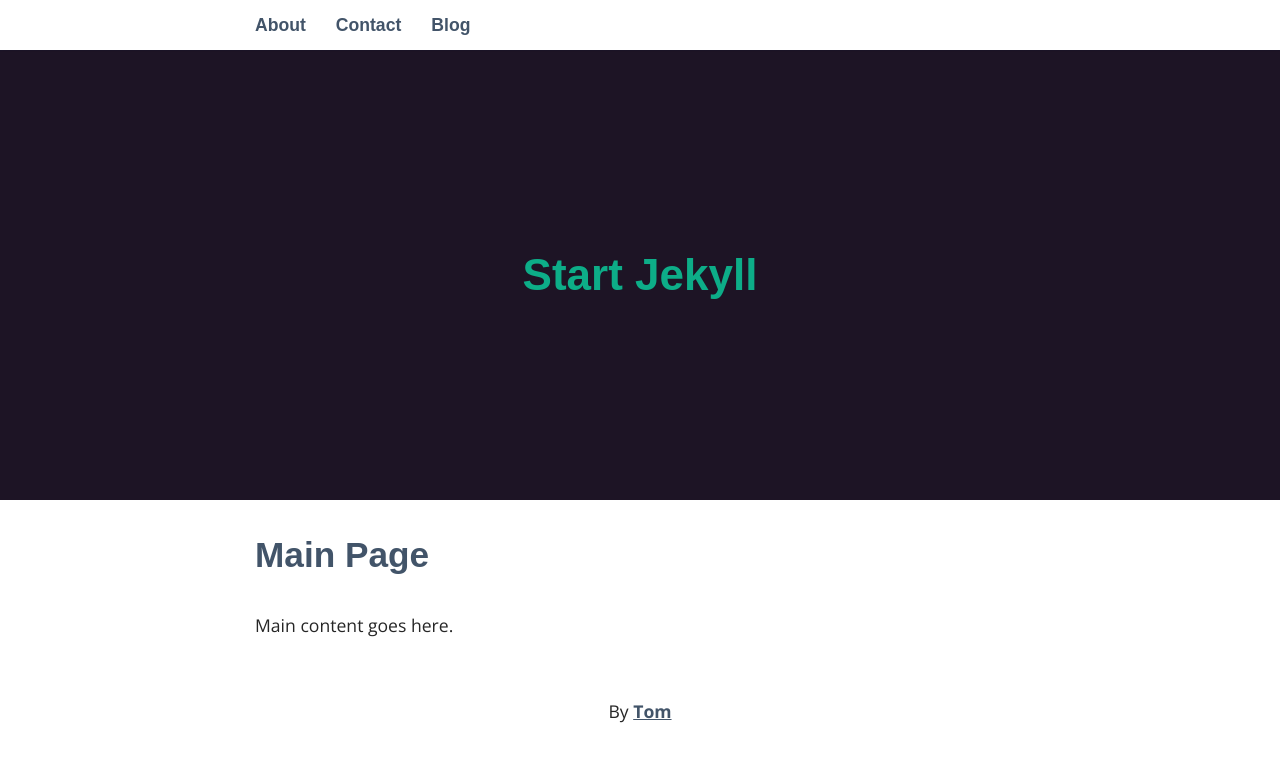
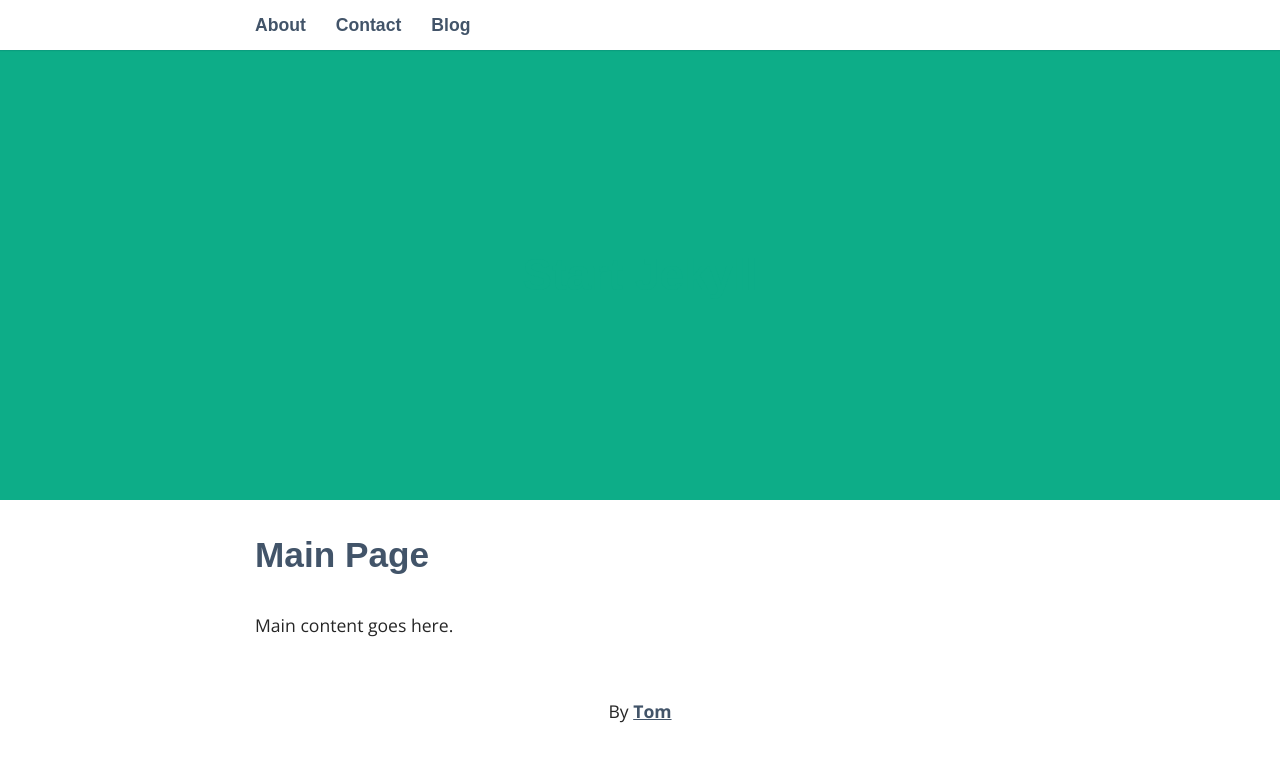
Before and after one commit to CriticalTom/startjekyll, a Jekyll site: the page built from index.html, in a window 1280 px wide. Shown: the top 762 px of the page. Built offline with Jekyll 4.4.1, drawn with Linux system fonts in a browser that asks for light colours; some web fonts are replaced.

Commit message:
change colors 2

```diff
--- a/_sass/_base.scss
+++ b/_sass/_base.scss
@@ -7,7 +7,7 @@
 $heading-font: 'Muli', sans-serif;
 $heading-font-color: #425469;
 $light: #E7EDF4;
-$header:  #1D1425;
+$header:  #0dad88;
 
 *,
 *::before,
```
